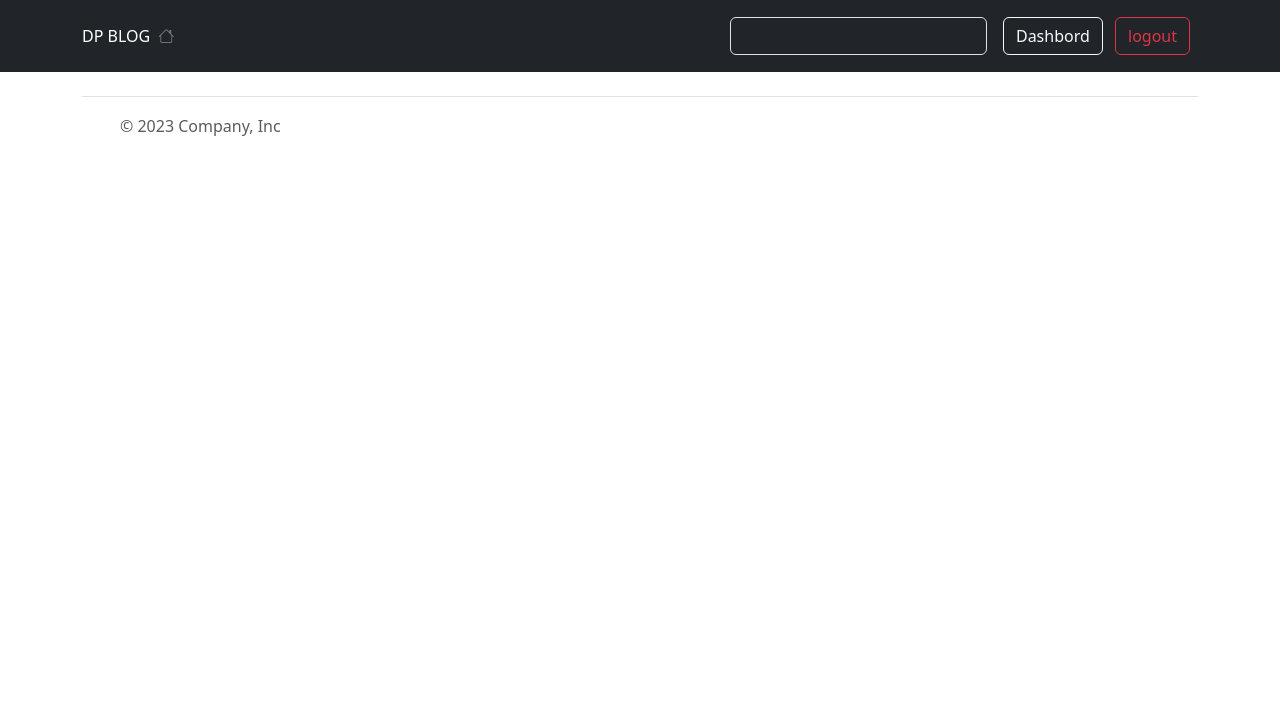
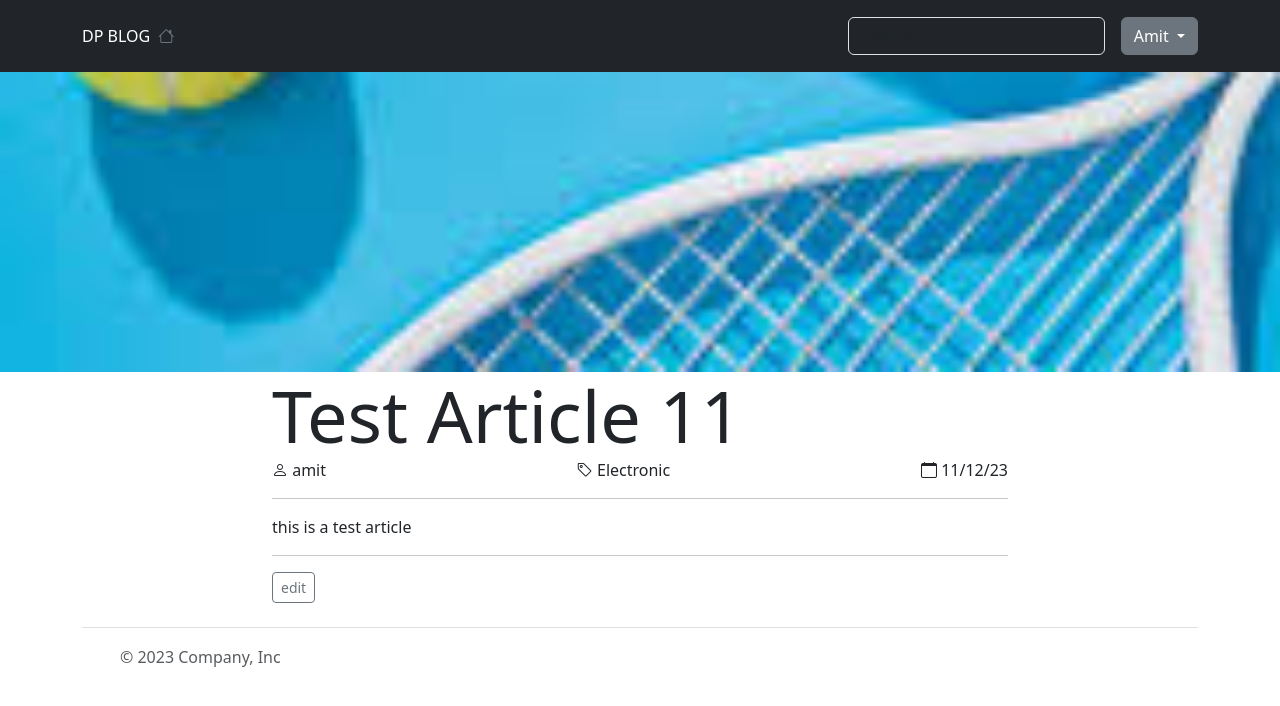
Before and after one commit to aditya98899/dp_blog_django, a Django app: page /article/1/detail in a window 1280 px wide. Shown: the top 706 px of the page. Run offline with Django 4.2, Linux system fonts and the light colour scheme; a user stored in the database is signed in; data comes from the database, SQL or seed files in the repository; both versions use the stored data as it was after the commit; some libraries are stand-ins or nearby versions.

Commit message:
add in detail page

```diff
--- a/blog/urls.py
+++ b/blog/urls.py
@@ -5,7 +5,7 @@ urlpatterns = [
     path('', views.home_view, name='home'),
     path('add/', views.add_view, name='add'),
     path('my/articles/', views.my_article, name='my_articles'),
-    path('article/<int:id/like', views.inc_like, name='inc_like'),
+    path('article/<int:id>/like', views.inc_like, name='inc_like'),
     path('article/<int:id>/detail', views.detail_view, name='detail'),
     path('article/<int:id>/edit', views.edit_view, name='edit'),
     path('article/<int:id>/delete', views.delete_view, name='delete'),
--- a/blog/views.py
+++ b/blog/views.py
@@ -53,7 +53,7 @@ def my_article(request):
 @login_required
 def inc_like(request, id):
     article = Article.objects.get(id=id)
-    article.likes += 1
+    article.like  += 1
     article.save()
     return redirect('detail', id=id)
 
--- a/templates/accounts/login.html
+++ b/templates/accounts/login.html
@@ -3,7 +3,7 @@
 {% block css %}
 <style>
   body{
-       background-image: radial-gradient(#db7,#a8dba8,);
+       background-image: radial-gradient(rgb(209, 165, 78),#3cb43c,#eed3d3);
   }
   #login-box{
     min-height: 80vh;
--- a/templates/blog/detail.html
+++ b/templates/blog/detail.html
@@ -1,7 +1,63 @@
 {% extends 'layout/base.html' %}
 {% load static %}
 
-{% block content %}
+{% block css %}
+<style>
+    .article-img {
+        width: 100%;
+        height: 300px;
+        object-fit: cover;
+        object-position: center;
+
+    }
+</style>
+{% endblock css %}
 
 
-{% endblock  %}
+{% block content %}
+<div class="container-fluid px-0">
+    <img src="{{article.image.url}}" alt="{{article.title}}" class="article-img">
+
+</div>
+
+
+<div class="container ">
+    <div class="row">
+        <div class="col-lg-8 mx-auto ">
+            <div class="display-2">
+                <strong>
+                    {{article.title|title}}
+                </strong>
+            </div>
+            <div class="info d-flex justify-content-between">
+
+                <span>
+                    <i class="bi bi-person"></i>
+                    {{article.author}}
+                </span>
+                <span>
+                    <i class="bi bi-tag"></i>
+                    {{article.topic}}
+                </span>
+                <span>
+                    <i class=" bi bi-calendar"></i>
+                    {{article.create_at|date:"d/m/y"}}
+                </span>
+            </div>
+            <hr>
+            {{article.content}}
+            <hr>
+            {% if article.author == user %}
+            <a href="{% url 'edit' article.id %}" class=" btn btn-sm btn-outline-secondary">edit</a>
+            {% else %}
+            <a class="btn btn-primary"
+            href="{% url 'inc_like' article.id %}"
+            role="button">Likes {{article.like}}</a>
+            {% endif %}
+
+        </div>
+    </div>
+
+</div>
+
+{% endblock %}
--- a/templates/components/header.html
+++ b/templates/components/header.html
@@ -22,11 +22,27 @@
         {% if user.is_authenticated %}
 
 
-        {% if user.is_superuser %}
-        <a href="{% url 'admin:index' %}" class="btn btn-outline-light me-2">Dashbord</a>
 
-        {% endif %}
-        <a href="{% url 'logout' %}" class="btn btn-outline-danger me-2">logout</a>
+
+        <div class="dropdown open">
+          <a class="btn btn-secondary dropdown-toggle" type="button" id="triggerId" data-bs-toggle="dropdown"
+            aria-haspopup="true" aria-expanded="false">
+            {{user.username|title}}
+          </a>
+          <div class="dropdown-menu" aria-labelledby="triggerId">
+
+            {% if user.is_superuser %}
+            <a class="dropdown-item" href="{% url 'admin:index' %}">Dashboard</a>
+
+            {% endif %}
+
+            <a class="dropdown-item" href="{% url 'my_articles' %}">My article</a>
+            <a class="dropdown-item" href="{% url 'add' %}"> Create</a>
+            <a class="dropdown-item" href="{% url 'logout' %}">Logout</a>
+
+          </div>
+        </div>
+
         {% else %}
         <a href="{% url 'login' %}" class="btn btn-outline-light me-2">Login</a>
         <a href="{% url 'register' %}" class="btn btn-warning">register</a>
```
Also changed, not shown: templates/blog/home.html (+8 -0 lines), db.sqlite3, templates/components/article_card.html (line endings or trailing spaces).
